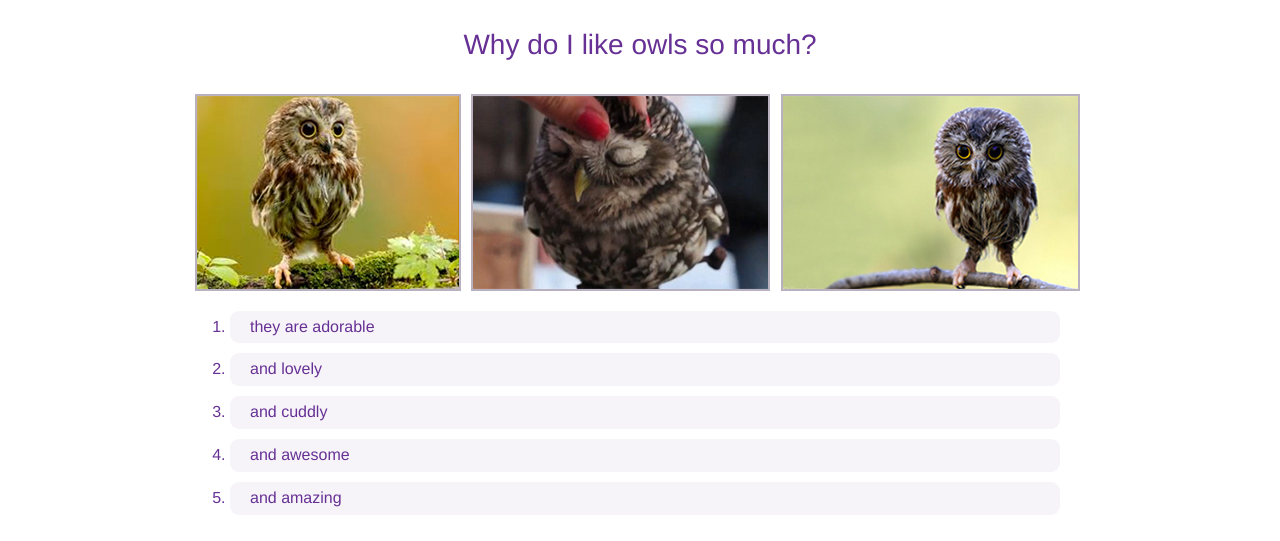
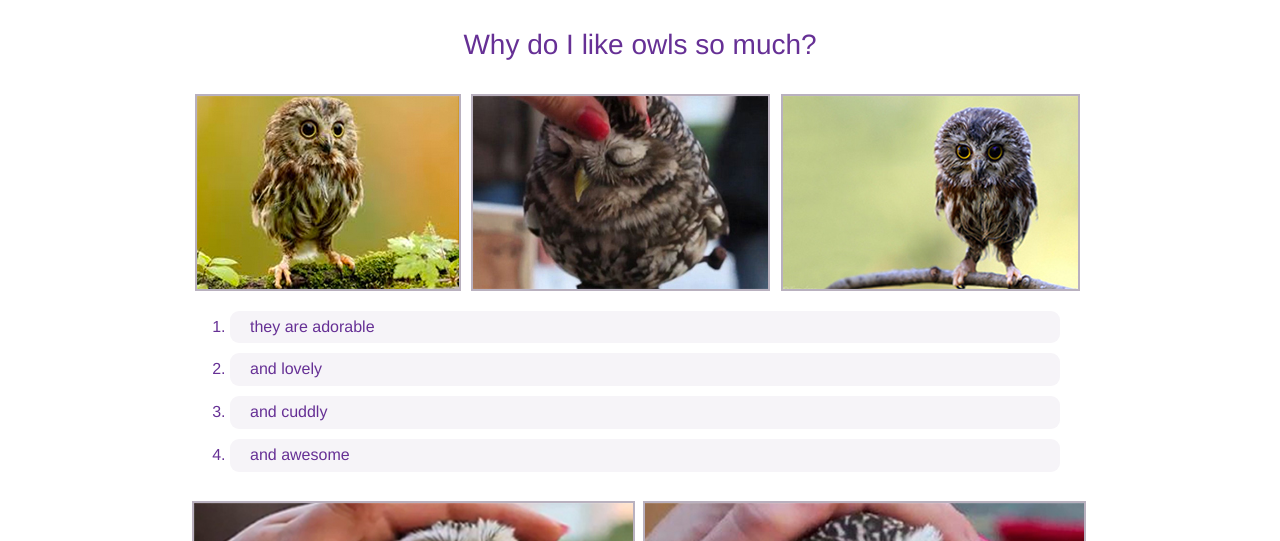
Before and after one commit to kajapa93/I-love-owls, a plain HTML site: page index.html in a window 1280 px wide. Shown: the part 226-767 px from the top of the page. Drawn offline with Linux system fonts and the light colour scheme.

Commit message:
Deleted and amazing

```diff
--- a/index.html
+++ b/index.html
@@ -20,7 +20,6 @@
         <li>and lovely</li>
         <li>and cuddly</li>
         <li>and awesome</li>
-        <li>and amazing</li>
       </ol>
       <div class="bigimg"><img src="images/img4.jpeg" alt="cute owl"/></div>
       <div class="bigimg"><img src="images/img5.jpeg" alt="another cute owl"/></div>
```
